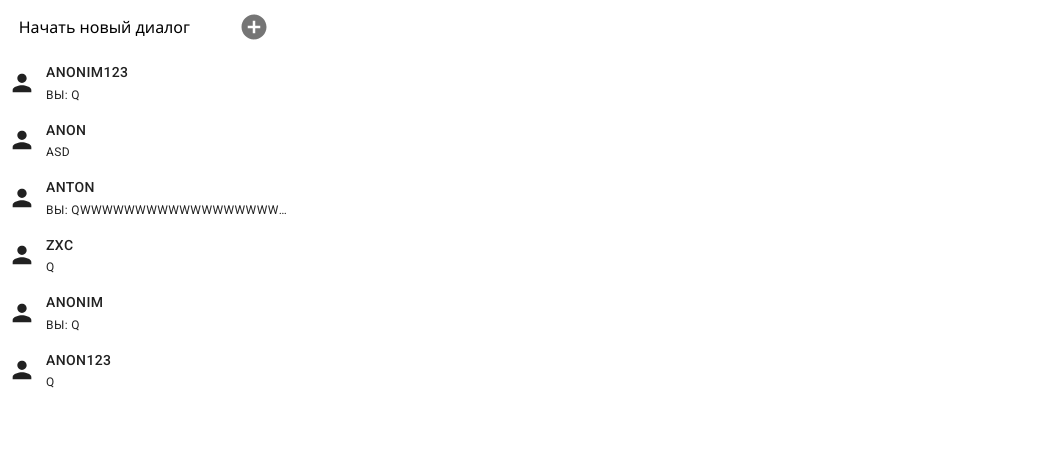
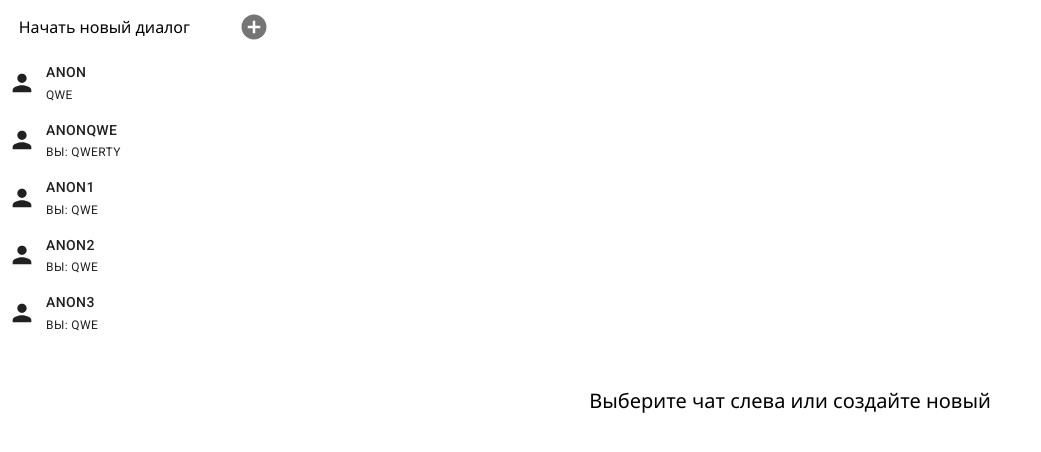
Before and after one commit to developerAzat/anonimuschat, a React (Create React App) app: page / in a window 1280 px wide. Shown: the top 452 px of the page, without its empty margins (0-1041 px from the left). Built offline with nearby package versions, Linux system fonts and the light colour scheme.

Commit message:
AN-5 #comment add Chat commponent, refactor ChatList

```diff
--- a/src/App.tsx
+++ b/src/App.tsx
@@ -4,27 +4,13 @@ import cn from 'classnames';
 import { Chat } from './components/Chat';
 import { ChatList } from './components/ChatList';
 
-import { chatInterface } from './interfaces';
-
 import styles from './App.module.scss';
 
-let Chats: Array<chatInterface> = [
-  { withUser: 'anonim123', lastMessage: 'q', fromThisUser: true, id: 1 },
-  { withUser: 'anon', lastMessage: 'asd', fromThisUser: false, id: 2 },
-  {
-    withUser: 'anton',
-    lastMessage: 'qwwwwwwwwwwwwwwwwwwwwwwwwwwwwww',
-    fromThisUser: true,
-    id: 3,
-  },
-  { withUser: 'zxc', lastMessage: 'q', fromThisUser: false, id: 4 },
-  { withUser: 'anonim', lastMessage: 'q', fromThisUser: true, id: 5 },
-  { withUser: 'anon123', lastMessage: 'q', fromThisUser: false, id: 6 },
-];
+function App() {
+  const [userId, setUserId] = useState(0);
+  const [selectedChatId, setSelectedChatId] = useState(null);
 
-function App() {
   const [mobileMod, setMobileMod] = useState(true);
-  const [selectedChatId, setSelectedChatId] = useState(0);
 
   useEffect(() => {
     function onResize() {
@@ -41,7 +27,9 @@ function App() {
     };
   }, []);
 
-  useEffect(() => {}, [selectedChatId]);
+  const resetSelectedChatId = () => {
+    setSelectedChatId(null);
+  };
 
   return (
     <div
@@ -51,14 +39,24 @@ function App() {
       })}>
       {mobileMod ? (
         !selectedChatId ? (
-          <ChatList setSelectedChatId={setSelectedChatId} chatList={Chats} />
+          <ChatList userId={userId} setSelectedChatId={setSelectedChatId} />
         ) : (
-          <Chat />
+          <Chat
+            mobileMod={mobileMod}
+            userId={userId}
+            selectedChatId={selectedChatId}
+            resetSelectedChatId={resetSelectedChatId}
+          />
         )
       ) : (
         <>
-          <ChatList setSelectedChatId={setSelectedChatId} chatList={Chats} />
-          <Chat />
+          <ChatList userId={userId} setSelectedChatId={setSelectedChatId} />
+          <Chat
+            mobileMod={mobileMod}
+            userId={userId}
+            selectedChatId={selectedChatId}
+            resetSelectedChatId={resetSelectedChatId}
+          />
         </>
       )}
     </div>
--- a/src/components/Chat/Chat.module.scss
+++ b/src/components/Chat/Chat.module.scss
@@ -0,0 +1,46 @@
+.empty {
+  display: flex;
+  flex-direction: column;
+  justify-content: center;
+  align-items: center;
+  font-size: 20px;
+}
+.main {
+  display: flex;
+  flex-direction: column;
+  padding: 20px;
+}
+.mainMob {
+}
+.head {
+  display: flex;
+  flex-direction: row;
+}
+.chatName {
+  flex-grow: 1;
+  text-align: center;
+}
+.messages {
+  flex-grow: 1;
+  display: flex;
+  flex-direction: column;
+}
+.messagesList {
+  flex-grow: 1;
+  display: flex;
+  flex-direction: column-reverse;
+}
+.message {
+  display: flex;
+  padding: 10px;
+}
+.inputWrapper {
+  display: flex;
+  flex-direction: row;
+  align-items: center;
+  margin-top: 20px;
+}
+.input {
+  flex-grow: 1;
+  margin-right: 15px;
+}
--- a/src/components/Chat/Chat.tsx
+++ b/src/components/Chat/Chat.tsx
@@ -1,8 +1,93 @@
-import React from "react";
-import styles from "./Chat.module.scss";
+import React, { useState } from 'react';
+import cn from 'classnames';
+import ArrowBackIcon from '@material-ui/icons/ArrowBack';
+import TextField from '@material-ui/core/TextField';
+import IconButton from '@material-ui/core/IconButton';
+import SendIcon from '@material-ui/icons/Send';
 
-function Chat() {
-  return <div className={styles.main}></div>;
+import styles from './Chat.module.scss';
+
+interface user {
+  id: number;
+  name: string;
+}
+
+interface messageInterface {
+  messageId: number;
+  fromUserId: number;
+  text: string;
+  date: number;
+}
+
+interface chatInterface {
+  withUser: user;
+  messages: Array<messageInterface>;
+}
+
+const getChat = (userId: number, chatId: number): chatInterface => {
+  return {
+    withUser: { id: 1, name: 'testUser' },
+    messages: [
+      { messageId: 1, fromUserId: 0, text: 'привет', date: 20000000000 },
+      { messageId: 1, fromUserId: 1, text: 'привет', date: 10000000000 },
+    ],
+  };
+};
+
+interface props {
+  mobileMod: boolean;
+  userId: number;
+  selectedChatId: number | null;
+  resetSelectedChatId: Function;
+}
+
+function Chat({ mobileMod, userId, selectedChatId, resetSelectedChatId }: props) {
+  const [newMessageText, setNewMessageText] = useState('');
+  if (!selectedChatId) {
+    return <div className={styles.empty}>Выберите чат слева или создайте новый</div>;
+  }
+  const { withUser, messages } = getChat(userId, selectedChatId);
+  return (
+    <div className={cn(styles.main, { [styles.mainMob]: mobileMod })}>
+      <div className={styles.head}>
+        {mobileMod ? (
+          <ArrowBackIcon
+            style={{ width: 28, height: 28 }}
+            onClick={() => resetSelectedChatId()}
+          />
+        ) : null}
+        <div className={styles.chatName}>{withUser.name}</div>
+      </div>
+      <div className={styles.messages}>
+        <div className={styles.messagesList}>
+          {messages.map((message) => {
+            return (
+              <div
+                className={styles.message}
+                style={{
+                  flexDirection: message.fromUserId === userId ? 'row-reverse' : 'row',
+                }}>
+                {message.text}
+              </div>
+            );
+          })}
+        </div>
+        <div className={styles.inputWrapper}>
+          <TextField
+            value={newMessageText}
+            onChange={(event) => setNewMessageText(event.target.value)}
+            multiline
+            variant='outlined'
+            rowsMax={4}
+            classes={{ root: styles.input }}
+          />
+          <IconButton>
+            <SendIcon style={{ width: 28, height: 28 }} />
+          </IconButton>
+        </div>
+      </div>
+    </div>
+  );
 }
 
 export { Chat };
--- a/src/components/ChatList/ChatList.module.scss
+++ b/src/components/ChatList/ChatList.module.scss
@@ -38,7 +38,7 @@
   text-overflow: ellipsis;
 }
 
-.withUser {
+.userName {
   overflow: hidden;
   text-overflow: ellipsis;
 }
--- a/src/components/ChatList/ChatList.tsx
+++ b/src/components/ChatList/ChatList.tsx
@@ -4,16 +4,63 @@ import AddCircleIcon from '@material-ui/icons/AddCircle';
 import Button from '@material-ui/core/Button';
 import PersonIcon from '@material-ui/icons/Person';
 
-import { chatInterface } from '../../interfaces';
-
 import styles from './ChatList.module.scss';
 
-interface props {
-  setSelectedChatId: Function;
-  chatList: Array<chatInterface>;
+interface user {
+  id: number;
+  name: string;
 }
 
-function ChatList({ setSelectedChatId, chatList }: props) {
+interface messageInterface {
+  messageId: number;
+  fromUserId: number;
+  text: string;
+  date: number;
+}
+
+interface chatInfoInterface {
+  chatId: number;
+  withUser: user;
+  lastMessage: messageInterface;
+}
+
+const getChats = (userId: number): Array<chatInfoInterface> => {
+  return [
+    {
+      chatId: 1,
+      withUser: { id: 1, name: 'anon' },
+      lastMessage: { messageId: 1, fromUserId: 1, text: 'qwe', date: 1234 },
+    },
+    {
+      chatId: 2,
+      withUser: { id: 2, name: 'anonqwe' },
+      lastMessage: { messageId: 2, fromUserId: 0, text: 'qwerty', date: 1234 },
+    },
+    {
+      chatId: 3,
+      withUser: { id: 3, name: 'anon1' },
+      lastMessage: { messageId: 3, fromUserId: 0, text: 'qwe', date: 1234 },
+    },
+    {
+      chatId: 4,
+      withUser: { id: 4, name: 'anon2' },
+      lastMessage: { messageId: 4, fromUserId: 0, text: 'qwe', date: 1234 },
+    },
+    {
+      chatId: 5,
+      withUser: { id: 5, name: 'anon3' },
+      lastMessage: { messageId: 5, fromUserId: 0, text: 'qwe', date: 1234 },
+    },
+  ];
+};
+
+interface props {
+  userId: number;
+  setSelectedChatId: Function;
+}
+
+function ChatList({ userId, setSelectedChatId }: props) {
+  const chatList = getChats(userId);
   return (
     <div className={styles.main}>
       <div className={styles.head}>
@@ -25,16 +72,16 @@ function ChatList({ setSelectedChatId, chatList }: props) {
       <div className={styles.list}>
         {chatList.map((value) => {
           return (
-            <Button key={value.id} onClick={() => setSelectedChatId(value.id)}>
+            <Button key={value.chatId} onClick={() => setSelectedChatId(value.chatId)}>
               <div className={styles.item}>
                 <div className={styles.iconWrap}>
                   <PersonIcon style={{ width: 28, height: 28 }} />
                 </div>
                 <div className={styles.text}>
-                  <div className={styles.withUser}>{value.withUser}</div>
+                  <div className={styles.userName}>{value.withUser.name}</div>
                   <div className={styles.lastMessage}>
-                    {value.fromThisUser ? 'Вы: ' : ''}
-                    {value.lastMessage}
+                    {value.lastMessage.fromUserId === userId ? 'Вы: ' : ''}
+                    {value.lastMessage.text}
                   </div>
                 </div>
               </div>
--- a/src/interfaces.ts
+++ /dev/null
@@ -1,6 +0,0 @@
-export interface chatInterface {
-  withUser: string;
-  lastMessage: string;
-  fromThisUser: boolean;
-  id: number;
-}
```
